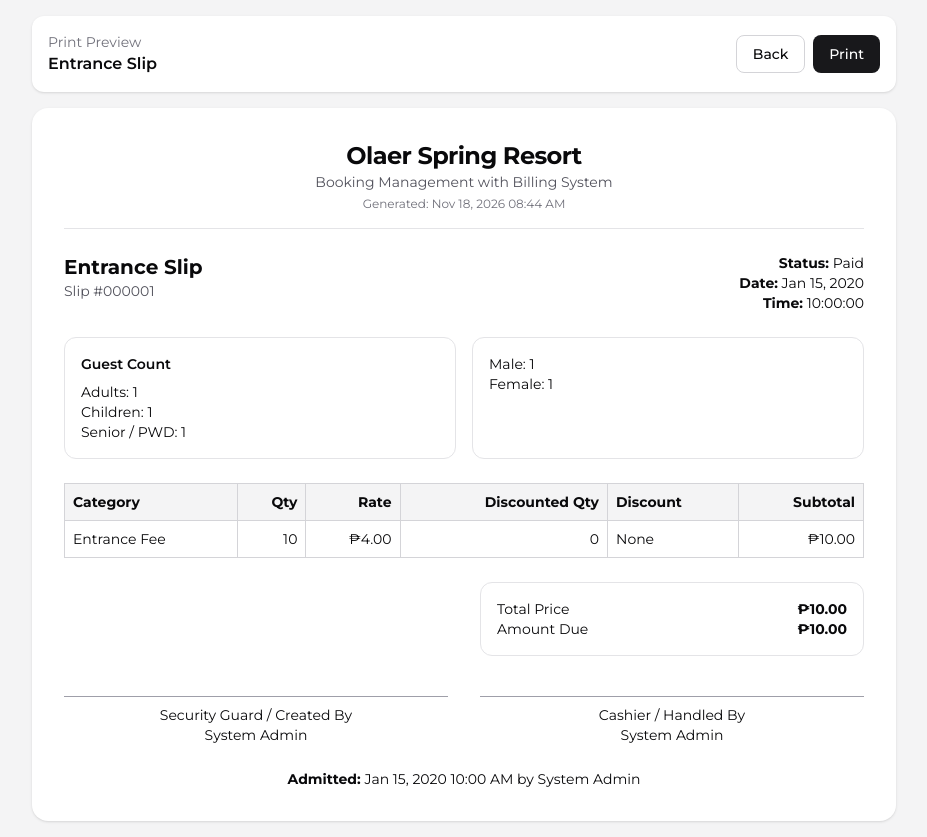
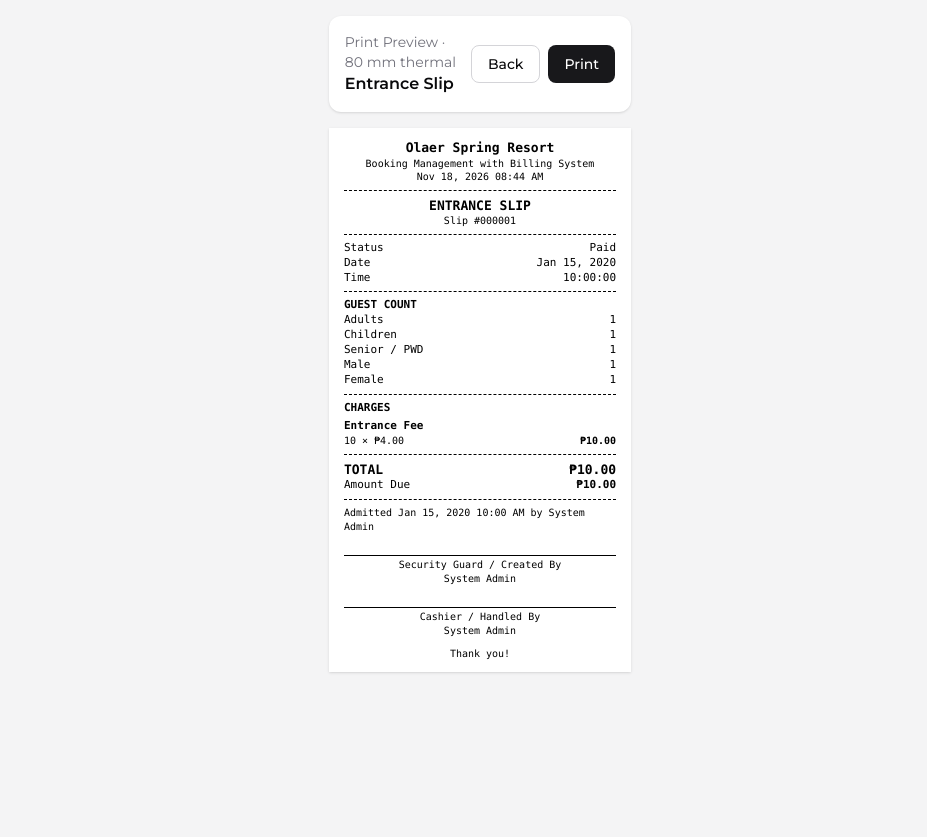
Before and after one commit to GinoongGatuslao/olaer-booking-management, a Laravel app: page /print/entrance-slip/1 in a window 1280 px wide. Shown: the whole page, without its empty margins (176-1103 px from the left). After the commit the page ends 673 px from the top, so only its background shows below. Run offline with Laravel 12, Linux system fonts and the light colour scheme; a user stored in the database is signed in; data comes from the database, SQL or seed files in the repository; tables that the repository leaves empty hold one stand-in row (values such as "Sample post"); style sheets or scripts are compiled from the project's sources; parts of the project's set-up code (start-up, migrations or seed data) failed here and were passed over; some libraries are stand-ins or nearby versions.

Commit message:
receipt and entrance slip sizes

```diff
--- a/resources/views/components/print/layout.blade.php
+++ b/resources/views/components/print/layout.blade.php
@@ -1,6 +1,13 @@
 @props([
     'title' => 'Olaer Spring Resort Document',
+    // portrait (A4, default) | landscape (A4 landscape) | thermal (80 mm roll receipt)
+    'size' => 'portrait',
 ])
+
+@php
+    $thermal = $size === 'thermal';
+    $landscape = $size === 'landscape';
+@endphp
 
 <!DOCTYPE html>
 <html lang="en">
@@ -10,21 +17,56 @@
     <title>{{ $title }}</title>
     @vite(['resources/css/app.css', 'resources/js/app.js'])
     <style>
+        @if ($thermal)
+            /* 80 mm roll: the page is as wide as the paper and as long as the content. */
+            @page { size: 80mm auto; margin: 0; }
+        @elseif ($landscape)
+            @page { size: A4 landscape; margin: 10mm; }
+        @else
             @page { margin: 12mm; }
+        @endif
+
         @media print {
             .no-print { display: none !important; }
             body { background: white !important; }
-            .print-card { box-shadow: none !important; border: 1px solid #111827 !important; }
-            body { padding: 12mm; }
+            .print-card { box-shadow: none !important; }
+            @if ($thermal)
+                html, body { width: 80mm; margin: 0; padding: 0; }
+                .print-card { border: 0 !important; padding: 3mm 4mm !important; }
+            @else
+                .print-card { border: 1px solid #111827 !important; }
+                body { padding: {{ $landscape ? '0' : '12mm' }}; }
+            @endif
         }
 
+        @if ($thermal)
+            .thermal { width: 80mm; font-family: ui-monospace, SFMono-Regular, Menlo, Consolas, monospace; font-size: 11px; line-height: 1.35; color: #000; }
+            .thermal * { box-sizing: border-box; }
+            .t-center { text-align: center; }
+            .t-row { display: flex; justify-content: space-between; align-items: baseline; gap: 6px; }
+            .t-row > :first-child { min-width: 0; overflow-wrap: anywhere; }
+            .t-row > :last-child { text-align: right; white-space: nowrap; }
+            .t-sep { border-top: 1px dashed #000; margin: 6px 0; }
+            .t-strong { font-weight: 700; }
+            .t-small { font-size: 10px; }
+            .t-big { font-size: 13px; font-weight: 700; }
+            .t-sign { margin-top: 22px; border-top: 1px solid #000; padding-top: 2px; text-align: center; font-size: 10px; }
+        @endif
     </style>
 </head>
 <body class="bg-zinc-100 text-zinc-950">
-    <main class="mx-auto max-w-4xl p-4 print:p-0">
-        <div class="no-print mb-4 flex items-center justify-between gap-3 rounded-xl bg-white p-4 shadow-sm">
+    <main
+        @if ($thermal)
+            class="mx-auto p-4 print:p-0" style="width: 80mm;"
+        @elseif ($landscape)
+            class="mx-auto max-w-[297mm] p-4 print:max-w-none print:p-0"
+        @else
+            class="mx-auto max-w-4xl p-4 print:p-0"
+        @endif
+    >
+        <div class="no-print mb-4 flex items-center justify-between gap-3 rounded-xl bg-white p-4 shadow-sm" @if ($thermal) style="width: 80mm;" @endif>
             <div>
-                <p class="text-sm text-zinc-500">Print Preview</p>
+                <p class="text-sm text-zinc-500">Print Preview{{ $thermal ? ' · 80 mm thermal' : ($landscape ? ' · Landscape' : '') }}</p>
                 <p class="font-semibold">{{ $title }}</p>
             </div>
             <div class="flex gap-2">
@@ -33,6 +75,18 @@
             </div>
         </div>
 
+        @if ($thermal)
+            <section class="print-card thermal bg-white shadow-sm" style="padding: 3mm 4mm;">
+                <header class="t-center">
+                    <p class="t-big">Olaer Spring Resort</p>
+                    <p class="t-small">Booking Management with Billing System</p>
+                    <p class="t-small">{{ now()->format('M d, Y h:i A') }}</p>
+                </header>
+                <div class="t-sep"></div>
+
+                {{ $slot }}
+            </section>
+        @else
             <section class="print-card rounded-2xl bg-white p-8 shadow-sm print:rounded-none">
                 <header class="mb-6 border-b border-zinc-200 pb-4 text-center">
                     <h1 class="text-2xl font-bold tracking-tight">Olaer Spring Resort</h1>
@@ -42,6 +96,7 @@
 
                 {{ $slot }}
             </section>
+        @endif
     </main>
 </body>
 </html>
--- a/resources/views/print/billing-statement.blade.php
+++ b/resources/views/print/billing-statement.blade.php
@@ -1,4 +1,4 @@
-<x-print.layout title="Billing Statement">
+<x-print.layout title="Billing Statement" size="landscape">
     @php
         $money = static fn (mixed $amount): string =>
             '₱'.number_format((float) $amount, 2);
--- a/resources/views/print/entrance-slip.blade.php
+++ b/resources/views/print/entrance-slip.blade.php
@@ -1,67 +1,58 @@
-<x-print.layout title="Entrance Slip">
-    <div class="mb-6 flex items-start justify-between gap-4">
-        <div>
-            <h2 class="text-xl font-bold">Entrance Slip</h2>
-            <p class="text-sm text-zinc-600">Slip #{{ str_pad((string) $entranceSlip->entrance_slip_id, 6, '0', STR_PAD_LEFT) }}</p>
+<x-print.layout title="Entrance Slip" size="thermal">
+    @php
+        $peso = static fn (mixed $amount): string => '₱'.number_format((float) $amount, 2);
+    @endphp
+
+    <p class="t-center t-big">ENTRANCE SLIP</p>
+    <p class="t-center t-small">Slip #{{ str_pad((string) $entranceSlip->entrance_slip_id, 6, '0', STR_PAD_LEFT) }}</p>
+    <div class="t-sep"></div>
+
+    <div class="t-row"><span>Status</span><span>{{ $entranceSlip->status }}</span></div>
+    <div class="t-row"><span>Date</span><span>{{ optional($entranceSlip->date_created)->format('M d, Y') }}</span></div>
+    <div class="t-row"><span>Time</span><span>{{ $entranceSlip->time_created }}</span></div>
+
+    <div class="t-sep"></div>
+    <p class="t-strong">GUEST COUNT</p>
+    <div class="t-row"><span>Adults</span><span>{{ $entranceSlip->no_of_adult }}</span></div>
+    <div class="t-row"><span>Children</span><span>{{ $entranceSlip->no_of_children }}</span></div>
+    <div class="t-row"><span>Senior / PWD</span><span>{{ $entranceSlip->no_of_PWD_SC }}</span></div>
+    <div class="t-row"><span>Male</span><span>{{ $entranceSlip->no_of_Male }}</span></div>
+    <div class="t-row"><span>Female</span><span>{{ $entranceSlip->no_of_Female }}</span></div>
+
+    <div class="t-sep"></div>
+    <p class="t-strong">CHARGES</p>
+
+    @forelse ($entranceSlip->details as $detail)
+        @php
+            $rate = (float) ($detail->unit_rate_snapshot ?? $detail->entranceFee?->entrance_fee_price);
+            $subtotal = (float) ($detail->line_total_snapshot ?? ((float) ($detail->entranceFee?->entrance_fee_price ?? 0) * $detail->guest_quantity));
+        @endphp
+        <div style="margin-top: 4px;">
+            <p class="t-strong">{{ $detail->entranceFee?->entrance_fee_name ?? 'Entrance Fee' }}</p>
+            <div class="t-row t-small"><span>{{ $detail->guest_quantity }} × {{ $peso($rate) }}</span><span class="t-strong">{{ $peso($subtotal) }}</span></div>
+            @if (($detail->discounted_quantity ?? 0) > 0)
+                <p class="t-small">{{ $detail->discounted_quantity }} discounted · {{ $detail->discount?->discount_name ?? 'Discount' }}</p>
+            @endif
         </div>
-        <div class="text-right text-sm">
-            <p><strong>Status:</strong> {{ $entranceSlip->status }}</p>
-            <p><strong>Date:</strong> {{ optional($entranceSlip->date_created)->format('M d, Y') }}</p>
-            <p><strong>Time:</strong> {{ $entranceSlip->time_created }}</p>
-        </div>
+    @empty
+        <p class="t-small">No entrance slip details found.</p>
+    @endforelse
+
+    <div class="t-sep"></div>
+    <div class="t-row t-big"><span>TOTAL</span><span>{{ $peso($entranceSlip->total_price) }}</span></div>
+    <div class="t-row"><span>Amount Due</span><span class="t-strong">{{ $peso($entranceSlip->amount_due) }}</span></div>
+
+    @if ($entranceSlip->admitted_at)
+        <div class="t-sep"></div>
+        <p class="t-small">Admitted {{ $entranceSlip->admitted_at->format('M d, Y h:i A') }} by {{ $entranceSlip->admittedBy?->full_name ?? $entranceSlip->admittedBy?->username }}</p>
+    @endif
+
+    <div class="t-sign">
+        Security Guard / Created By<br>{{ $entranceSlip->createdBy->full_name ?? $entranceSlip->createdBy->username ?? '' }}
+    </div>
+    <div class="t-sign">
+        Cashier / Handled By<br>{{ $entranceSlip->handledBy->full_name ?? $entranceSlip->handledBy->username ?? '' }}
     </div>
 
-    <div class="mb-6 grid grid-cols-2 gap-4 text-sm">
-        <div class="rounded-xl border border-zinc-200 p-4">
-            <h3 class="mb-2 font-semibold">Guest Count</h3>
-            <p>Adults: {{ $entranceSlip->no_of_adult }}</p>
-            <p>Children: {{ $entranceSlip->no_of_children }}</p>
-            <p>Senior / PWD: {{ $entranceSlip->no_of_PWD_SC }}</p>
-        </div>
-        <div class="rounded-xl border border-zinc-200 p-4">
-            <p>Male: {{ $entranceSlip->no_of_Male }}</p>
-            <p>Female: {{ $entranceSlip->no_of_Female }}</p>
-        </div>
-    </div>
-
-    <table class="mb-6 w-full border-collapse text-sm">
-        <thead>
-            <tr class="bg-zinc-100 text-left">
-                <th class="border border-zinc-300 p-2">Category</th>
-                <th class="border border-zinc-300 p-2 text-right">Qty</th>
-                <th class="border border-zinc-300 p-2 text-right">Rate</th>
-                <th class="border border-zinc-300 p-2 text-right">Discounted Qty</th>
-                <th class="border border-zinc-300 p-2">Discount</th>
-                <th class="border border-zinc-300 p-2 text-right">Subtotal</th>
-            </tr>
-        </thead>
-        <tbody>
-            @forelse ($entranceSlip->details as $detail)
-                <tr>
-                    <td class="border border-zinc-300 p-2">{{ $detail->entranceFee?->entrance_fee_name ?? 'Entrance Fee' }}</td>
-                    <td class="border border-zinc-300 p-2 text-right">{{ $detail->guest_quantity }}</td>
-                    <td class="border border-zinc-300 p-2 text-right">₱{{ number_format((float) ($detail->unit_rate_snapshot ?? $detail->entranceFee?->entrance_fee_price), 2) }}</td>
-                    <td class="border border-zinc-300 p-2 text-right">{{ $detail->discounted_quantity ?? 0 }}</td>
-                    <td class="border border-zinc-300 p-2">{{ $detail->discount?->discount_name ?? 'None' }}</td>
-                    <td class="border border-zinc-300 p-2 text-right">₱{{ number_format((float) ($detail->line_total_snapshot ?? ((float) ($detail->entranceFee?->entrance_fee_price ?? 0) * $detail->guest_quantity)), 2) }}</td>
-                </tr>
-            @empty
-                <tr><td colspan="6" class="border border-zinc-300 p-2 text-center text-zinc-500">No entrance slip details found.</td></tr>
-            @endforelse
-        </tbody>
-    </table>
-
-    <div class="ml-auto w-full max-w-sm rounded-xl border border-zinc-200 p-4 text-sm">
-        <div class="flex justify-between"><span>Total Price</span><strong>₱{{ number_format((float) $entranceSlip->total_price, 2) }}</strong></div>
-        <div class="flex justify-between"><span>Amount Due</span><strong>₱{{ number_format((float) $entranceSlip->amount_due, 2) }}</strong></div>
-    </div>
-
-    <div class="mt-10 grid grid-cols-2 gap-8 text-sm">
-        <div class="border-t border-zinc-400 pt-2 text-center">Security Guard / Created By<br>{{ $entranceSlip->createdBy->full_name ?? $entranceSlip->createdBy->username ?? '' }}</div>
-        <div class="border-t border-zinc-400 pt-2 text-center">Cashier / Handled By<br>{{ $entranceSlip->handledBy->full_name ?? $entranceSlip->handledBy->username ?? '' }}</div>
-    </div>
-
-    @if ($entranceSlip->admitted_at)
-        <p class="mt-6 text-center text-sm"><strong>Admitted:</strong> {{ $entranceSlip->admitted_at->format('M d, Y h:i A') }} by {{ $entranceSlip->admittedBy?->full_name ?? $entranceSlip->admittedBy?->username }}</p>
-    @endif
+    <p class="t-center t-small" style="margin-top: 10px;">Thank you!</p>
 </x-print.layout>
```
Also changed, not shown: resources/views/print/payment-receipt.blade.php (+41 -64 lines). Lines whose indentation alone changed are shown as unchanged.
